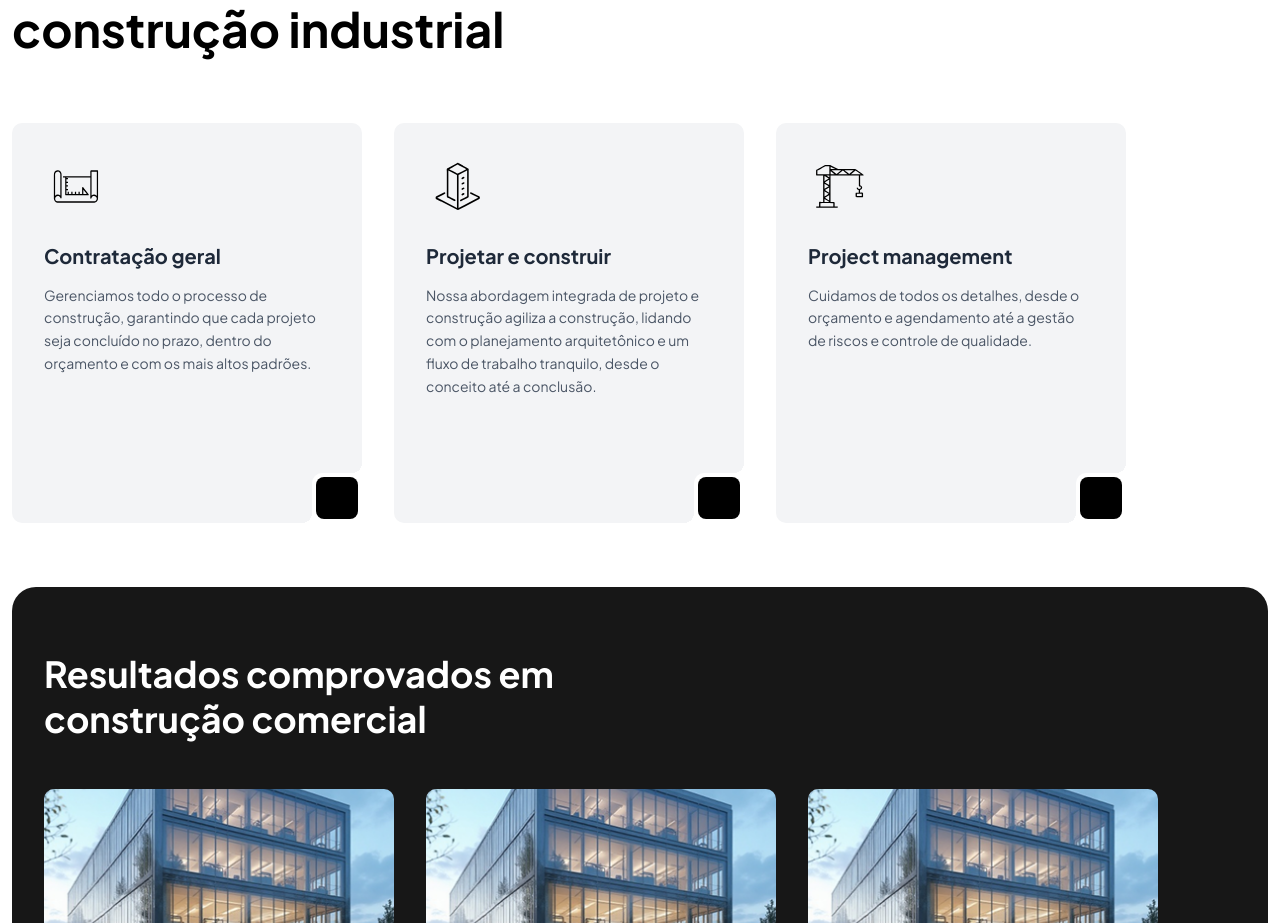
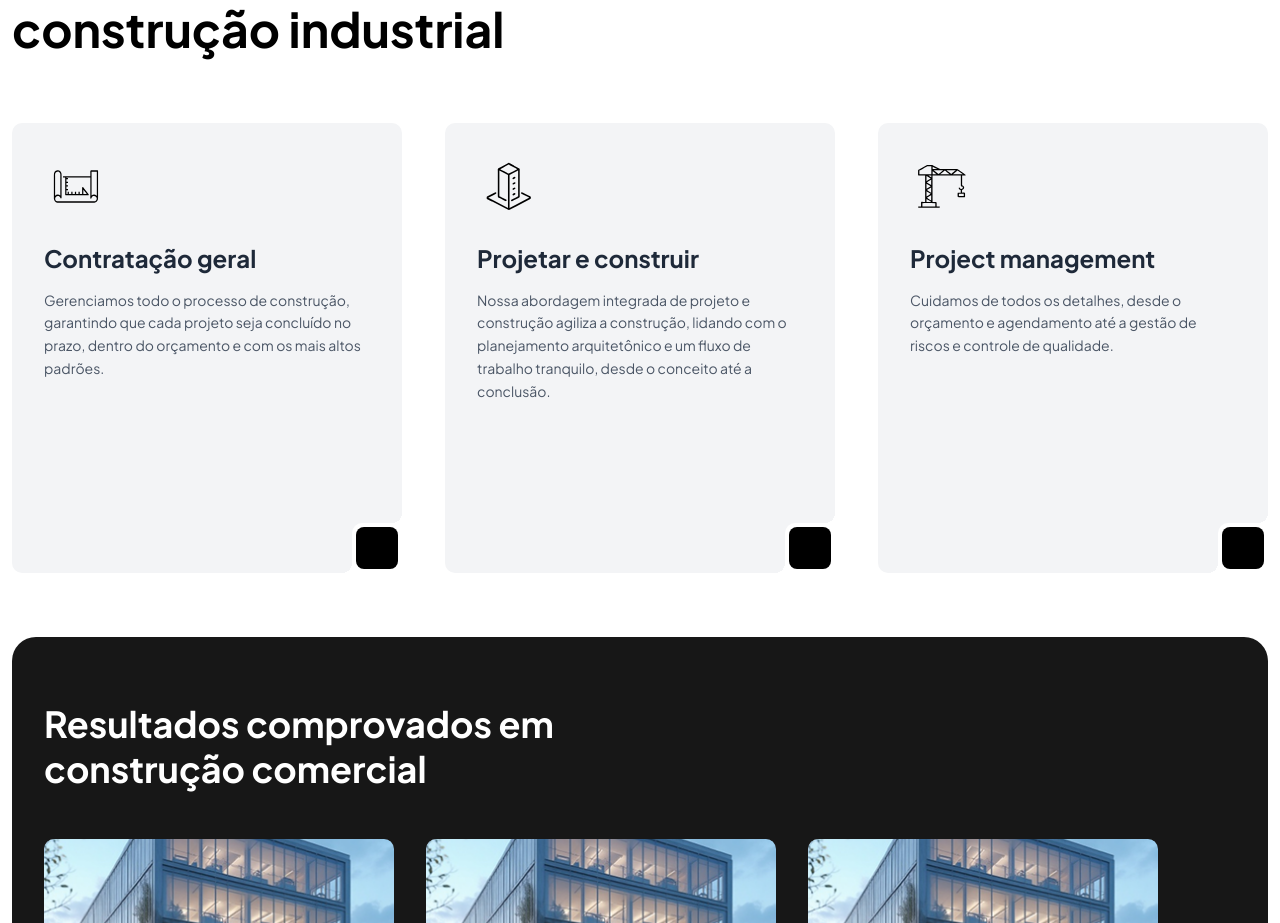
Before and after one commit to julioceno/caltech, a Next.js app: page / in a window 1280 px wide. Shown: the part 1192-2115 px from the top of the page. Built offline with nearby package versions, Linux system fonts and the light colour scheme.

Commit message:
feat: update ServiceCard dimensions and enhance text styles; adjust ServicesSection layout for better responsiveness

```diff
--- a/app/components/ServiceCard.tsx
+++ b/app/components/ServiceCard.tsx
@@ -18,7 +18,7 @@ export default function ServiceCard({
 }: ServiceCardProps) {
     return (
         <NotchCard
-            className={`w-[300px] h-[350px] md:w-[320px] md:h-[380px] lg:w-[350px] lg:h-[400px] ${className}`}
+            className={`w-[300px] h-[350px] md:w-[320px] md:h-[380px] lg:w-[390px] lg:h-[450px] ${className}`}
         >
             <div className="group p-8 h-full flex flex-col justify-between bg-gray-100 text-gray-800 hover:text-white hover:bg-orange-500 transition-colors duration-300">
                 <div className="mb-6">
@@ -34,11 +34,11 @@ export default function ServiceCard({
                 </div>
 
                 <div className="flex-1">
-                    <h3 className="text-xl font-bold mb-4 leading-tight">
+                    <h3 className="text-xl lg:text-2xl font-bold mb-4 leading-tight">
                         {title}
                     </h3>
 
-                    <p className="text-sm leading-relaxed text-gray-600 group-hover:text-white transition-colors duration-300">
+                    <p className="text-sm lg:text-l leading-relaxed text-gray-600 group-hover:text-white transition-colors duration-300">
                         {description}
                     </p>
                 </div>
--- a/app/components/ServicesSection.tsx
+++ b/app/components/ServicesSection.tsx
@@ -29,7 +29,7 @@ export default function ServicesSection() {
                     <SectionHeading title="Nossa experiência em construção industrial" />
                 </div>
 
-                <div className="flex flex-col md:flex-row gap-8 justify-center lg:justify-start items-center md:items-stretch flex-wrap">
+                <div className="flex flex-col sm:flex-row gap-1.5 justify-between items-center sm:items-stretch flex-wrap">
                     {services.map((service, index) => (
                         <ServiceCard
                             key={index}
```
